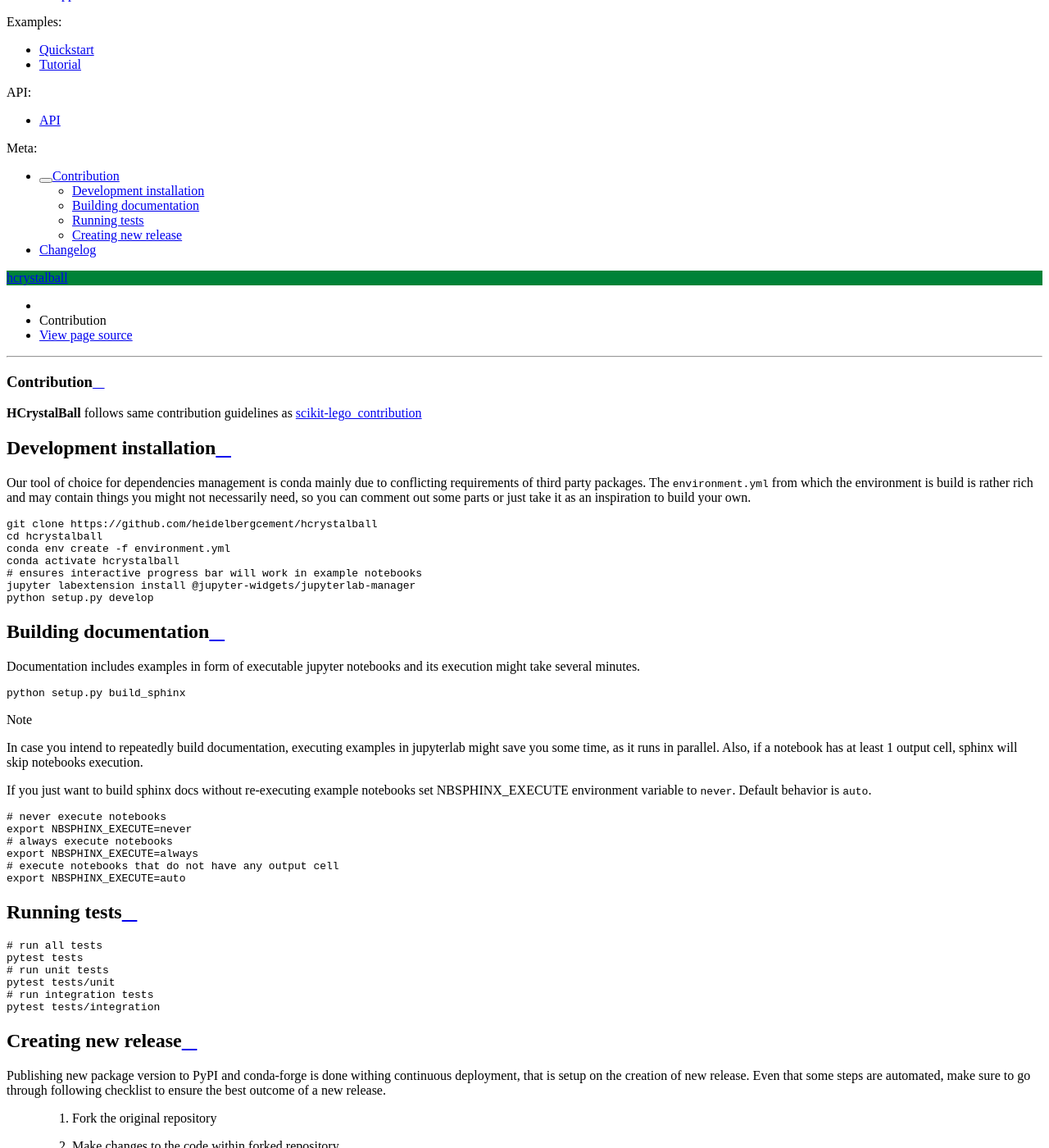
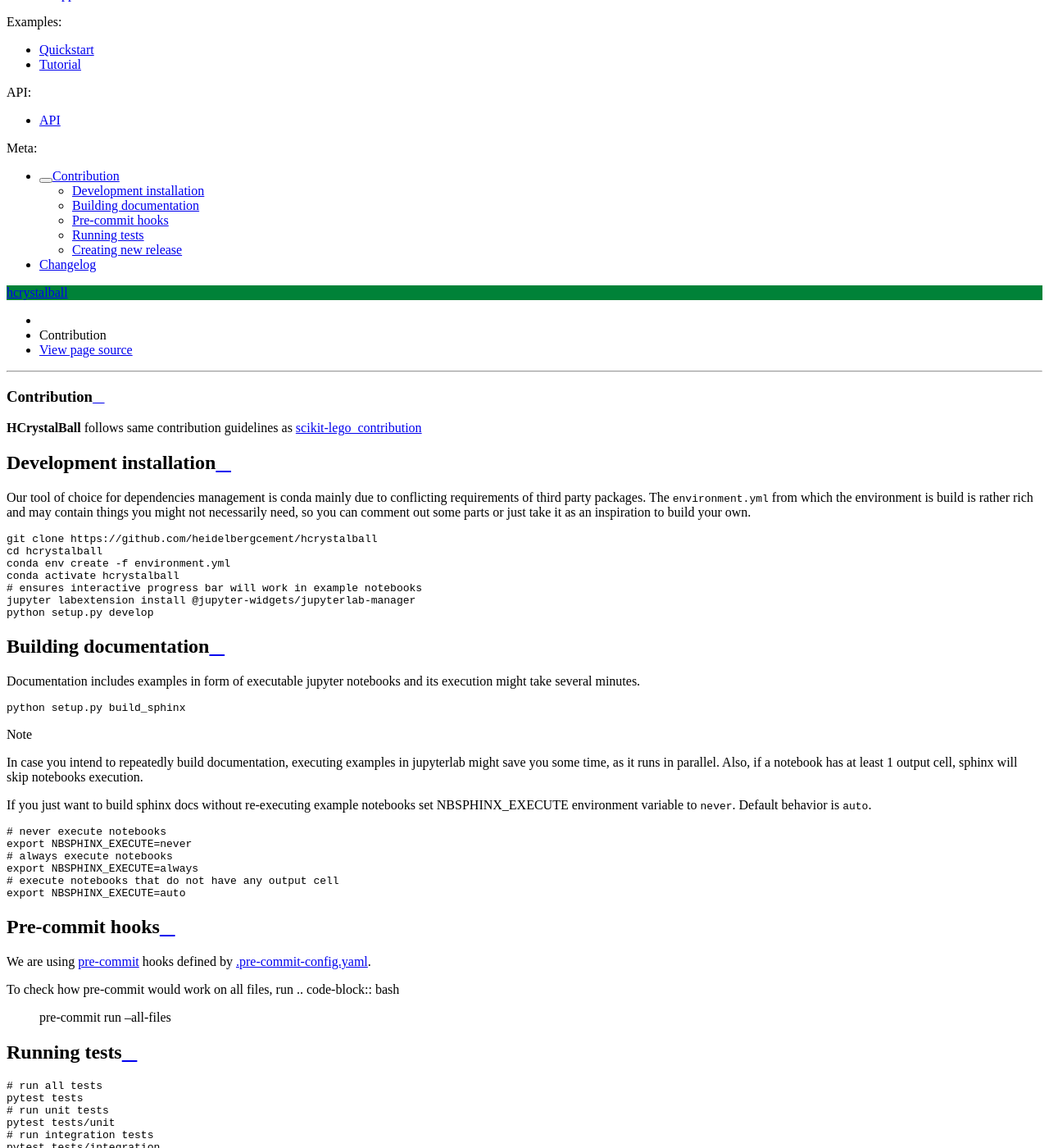
Before and after one commit to heidelbergcement/hcrystalball, a Sphinx documentation site: the page built from docs/contribution.rst, in a window 1280 px wide and 1400 px high, scrolled down 1254 px. Shown: the whole window at 82% size. Built offline with Sphinx 7.4.7 and the Read the Docs theme 2.0.0, drawn with Linux system fonts in a browser that asks for light colours.

Commit message:
update docs with pre-commit hooks

```diff
--- a/docs/contribution.rst
+++ b/docs/contribution.rst
@@ -9,7 +9,6 @@
 
 Development installation
 ************************
-
 Our tool of choice for dependencies management is conda mainly due to conflicting requirements of third party packages.
 The `environment.yml` from which the environment is build is rather rich and may contain things you might not necessarily need,
 so you can comment out some parts or just take it as an inspiration to build your own.
@@ -26,7 +25,6 @@
 
 Building documentation
 **********************
-
 Documentation includes examples in form of executable jupyter notebooks and its execution
 might take several minutes.
 
@@ -53,6 +51,17 @@
    export NBSPHINX_EXECUTE=auto
 
 
+Pre-commit hooks
+****************
+We are using pre-commit_ hooks
+defined by `.pre-commit-config.yaml`_.
+
+To check how pre-commit would work on all files, run
+.. code-block:: bash
+
+    pre-commit run --all-files
+
+
 Running tests
 *************
 
@@ -75,9 +84,16 @@
   #. Create pull request against the original repository
   #. Repeat until all things that you wanted in the release are merged to the master
   #. If CHANGELOG.rst was not updated, make sure you update it with a new version
-  #. Create `new release <https://help.github.com/en/enterprise/2.13/user/articles/creating-releases>`_ from master with new tag (e.g. v0.2.1).
+  #. Create `new release`_ from master with new tag (e.g. v0.2.1).
      Keep the description blank to have single source of truth in CHANGELOG.rst
-  #. Check the results of workflows in `GitHub Actions <https://github.com/heidelbergcement/hcrystalball/actions>`_
-  #. Check the new release is available on `PyPI <https://pypi.org/project/hcrystalball/>`_
-  #. After 1 hour check that conda-forge bot published the new release on `conda-forge <https://conda-forge.org/feedstocks/>`_
+  #. Check the results of workflows in `GitHub Actions`_
+  #. Check the new release is available on PyPI_
+  #. After 1 hour check that conda-forge bot published the new release on conda-forge_
   #. Take some rest with your favorite drink
+
+.. _pre-commit: https://pre-commit.com
+.. _.pre-commit-config.yaml: https://github.com/heidelbergcement/hcrystalball/blob/master/.pre-commit-config.yaml
+.. _new release: https://help.github.com/en/enterprise/2.13/user/articles/creating-releases
+.. _GitHub Actions: https://github.com/heidelbergcement/hcrystalball/actions
+.. _PyPI: https://pypi.org/project/hcrystalball
+.. _conda-forge: https://conda-forge.org/feedstocks
```
Also changed, not shown: README.md (+1 -0 lines).
